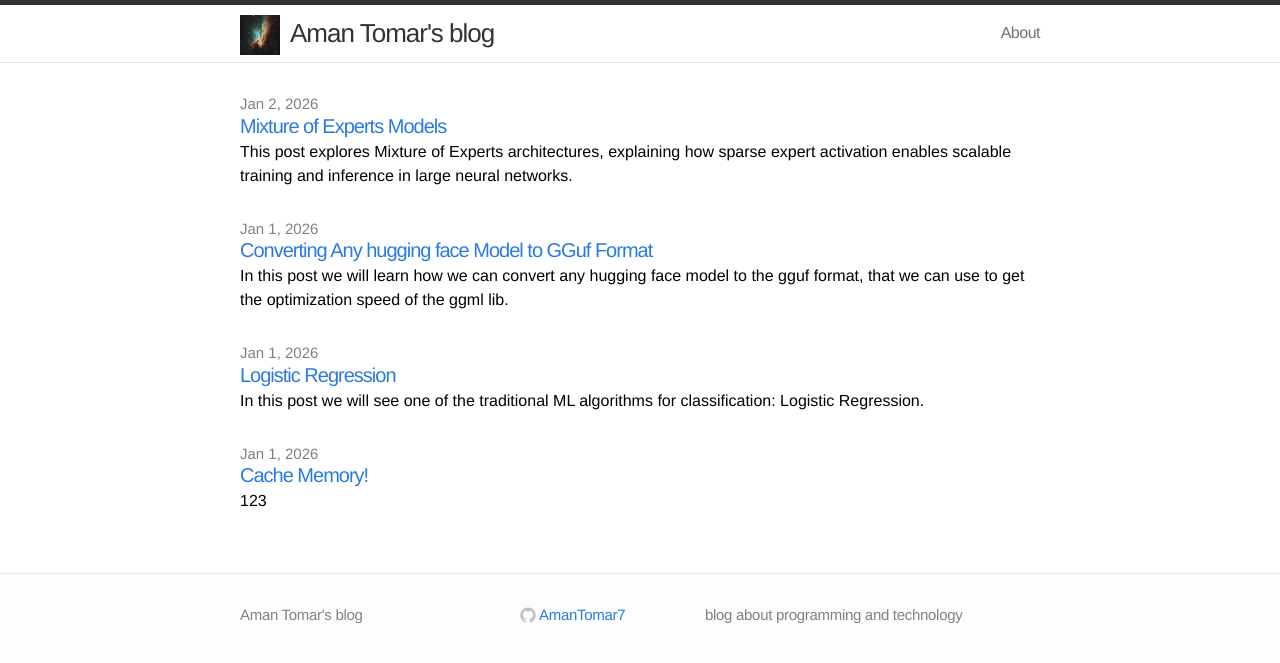
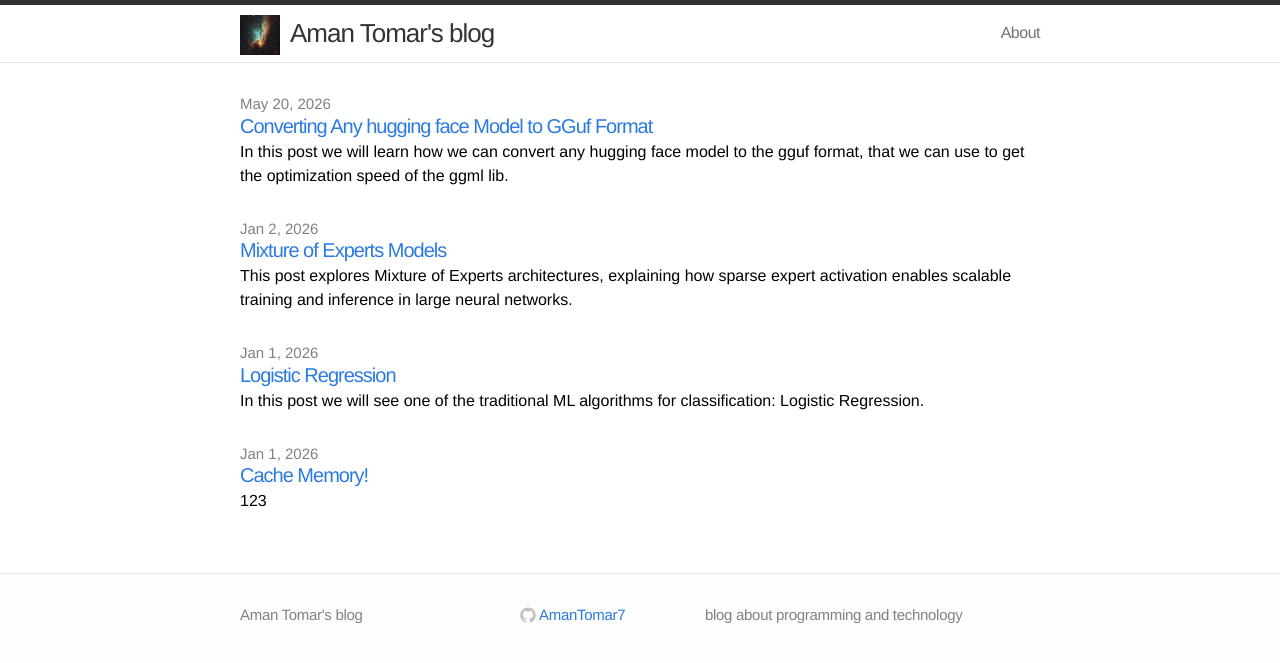
Before and after one commit to Amantomar7/AmanTomar7.github.io, a Jekyll site: the page built from index.html, in a window 1280 px wide. Shown: the top 663 px of the page. Built offline with Jekyll 4.4.1, drawn with Linux system fonts in a browser that asks for light colours.

Commit message:
Changed date in the gguf blog

```diff
--- a/_posts/2026-05-20-Converting_HF_Model_to_GGUF.md
+++ b/_posts/2026-05-20-Converting_HF_Model_to_GGUF.md
@@ -3,7 +3,7 @@ layout: post
 comments: true
 title:  "Converting Any hugging face Model to GGuf Format"
 excerpt: "In this post we will learn how we can convert any hugging face model to the gguf format, that we can use to get the optimization speed of the ggml lib."
-date:   2026-01-01 22:00:00
+date:   2026-05-20 22:00:00
 ---
 
 
```
